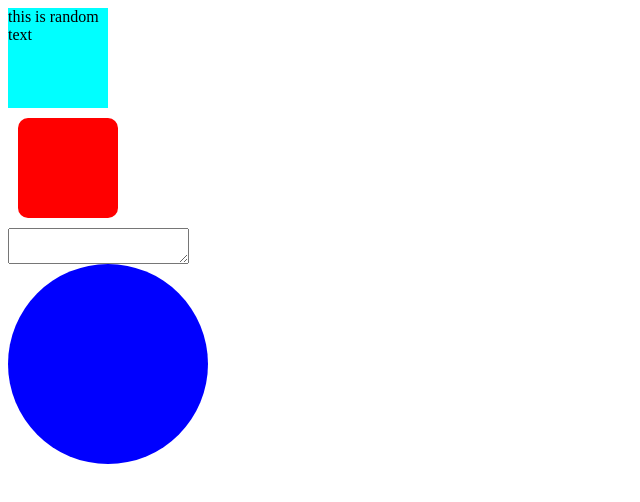
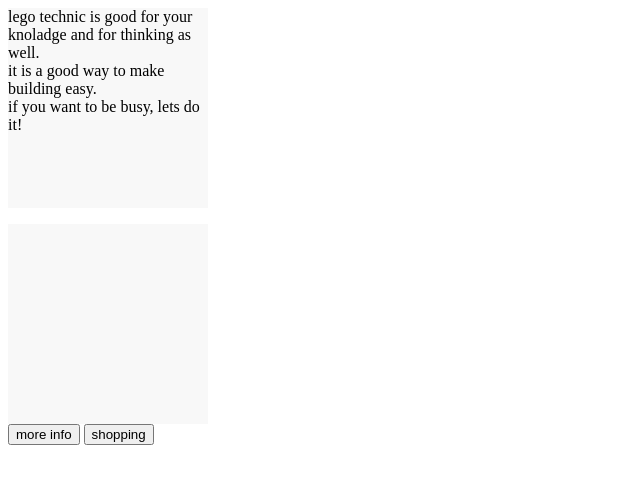
Before and after one commit to azizmohamed/frontendstudy, a website: page index.html in a window 1280 px wide. Shown: the whole page, without its empty margins (0-640 px from the left). Drawn offline with Linux system fonts and the light colour scheme.

```diff
--- a/index.html
+++ b/index.html
@@ -3,14 +3,20 @@
         <link rel="stylesheet" type="text/css" href="styles.css">
     </head>
     <body>
-        <div class = "first">
+        <div class="fourth">
             <p>
-                this is random text
+                lego technic is good for your knoladge and for thinking
+                as well.
+                <br/>
+                it is a good way to make building easy.
+                <br/>
+                if you want to be busy, lets do it!
             </p>
         </div>
-        <div class="second"></div>
-        <textarea></textarea>
-        <div class="third"></div>
-        <div></div>
+        <div class="eighth"><p>
+
+        </p></div>
+        <button>more info</button>
+        <button>shopping</button>
     </body>
 </html>
--- a/styles.css
+++ b/styles.css
@@ -1,20 +1,12 @@
-.first{
-    width: 100px;
-    height: 100px;
-    background-color: aqua;
+
+.fourth{
+    width: 200px;
+    height: 200px;
+    background-color: rgba(245, 245, 245, 0.671);
 }
 
-.second{
-    margin: 10px;
-    width: 100px;
-    height: 100px;
-    border-radius: 10px;
-    background-color: red;
-}
-
-.third{
+.eighth{
     width: 200px;
     height: 200px;
-    border-radius: 100px;
-    background-color: blue;
+    background-color: rgba(245, 245, 245, 0.671);
 }
```
Also changed, not shown: images/car-lego.jpg (added).
